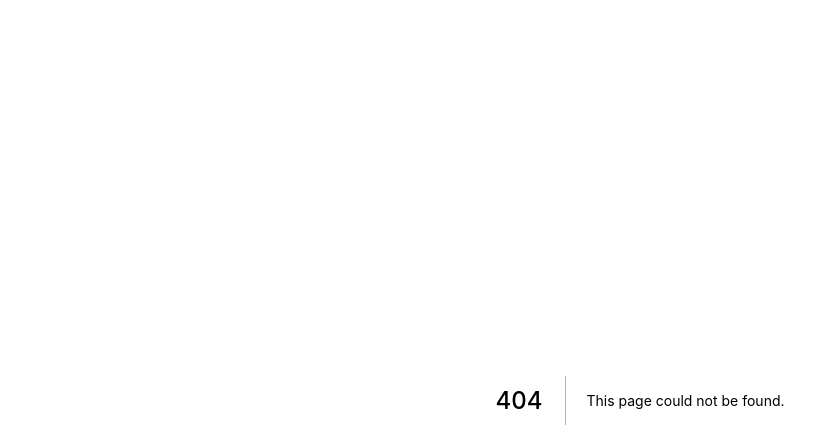
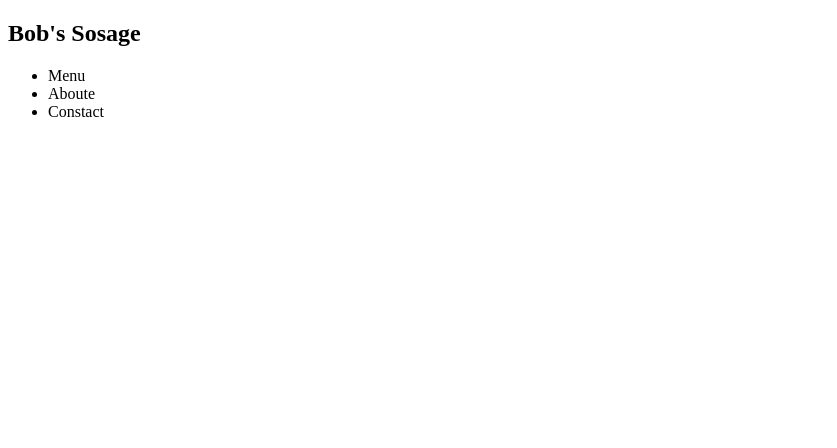
Before and after one commit to kiepsiu/test, a Next.js app: page /navbar in a window 1280 px wide. Before the commit this address had no page. Shown: the top 448 px of the page, without its empty margins (0-837 px from the left). Built offline with nearby package versions, Linux system fonts and the light colour scheme.

Commit message:
create navbar

```diff
--- /dev/null
+++ b/pages/navbar.js
@@ -0,0 +1,4 @@
+const navbar =()=>{
+   return <nav><h1>Bob's Sosage</h1><ul><li>Menu</li><li>Aboute</li><li>Constact</li></ul></nav>
+}
+export default navbar
```
